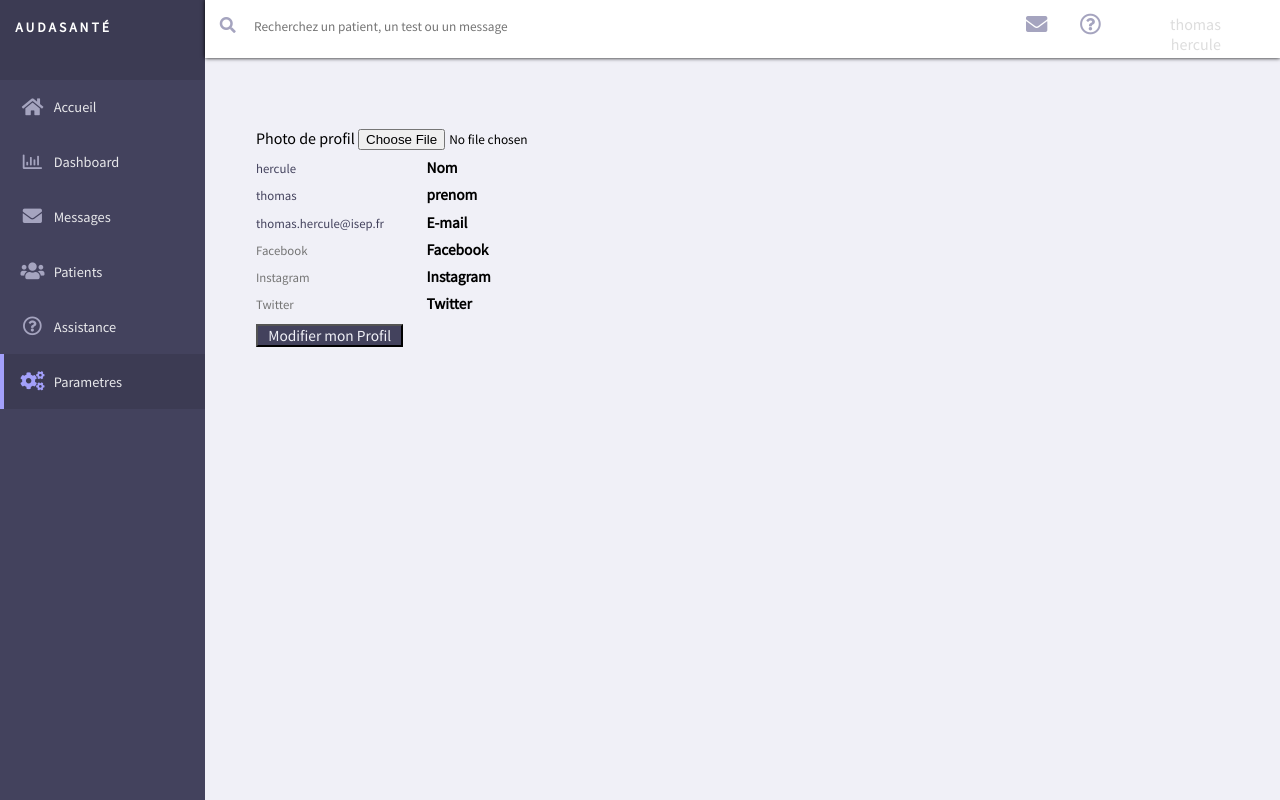
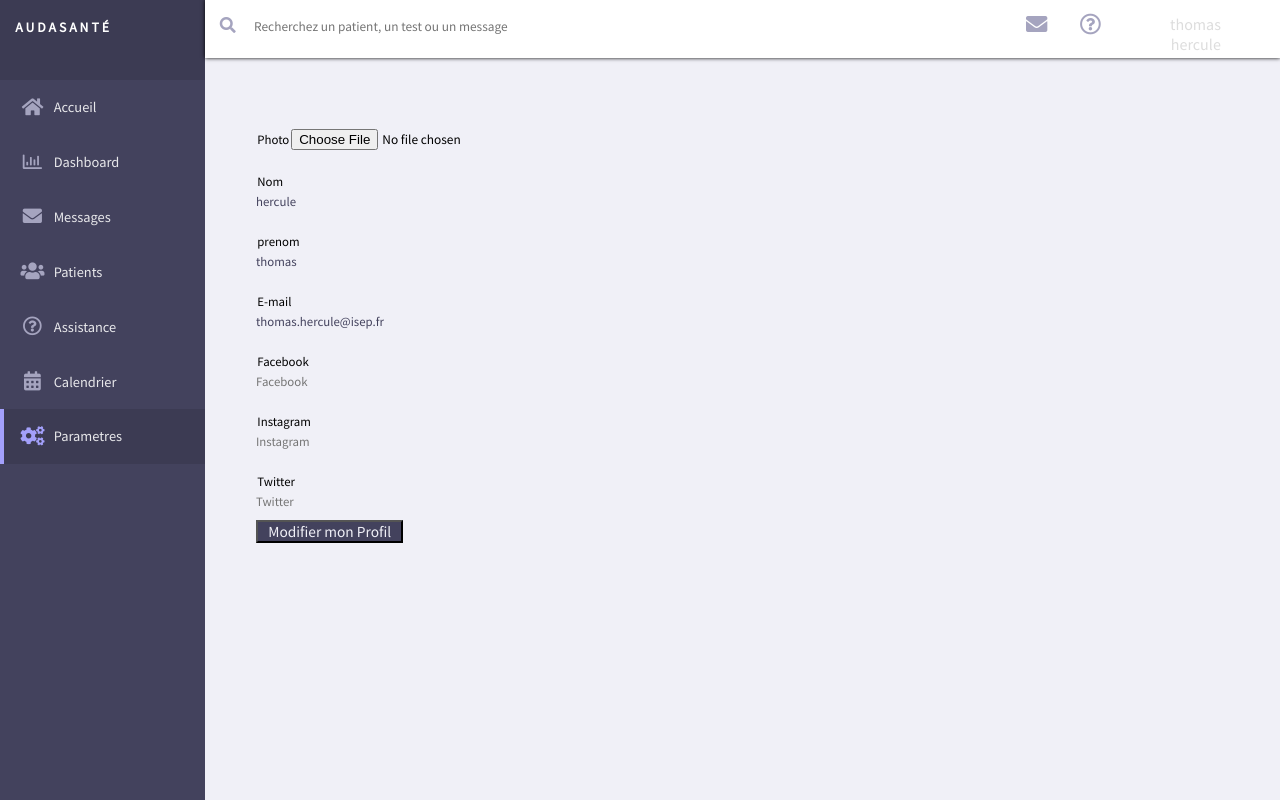
Before and after one commit to Bochelly/audasante, a PHP site: page /admin/editionprofil.php in a window 1280 px wide. Run offline with PHP 8.4, Linux system fonts and the light colour scheme; a user stored in the database is signed in; data comes from the database, SQL or seed files in the repository; some libraries are stand-ins or nearby versions.

Commit message:
plaien de bugfix et une versin correcte de edition profil

```diff
--- a/CSS/editionprofil.css
+++ b/CSS/editionprofil.css
@@ -31,8 +31,10 @@ body{
 .input-line input{
   color: #43425D;
   font-weight: 300;
-  border-bottom: 1px solid rgba(67, 66, 93, 0.3);
   transition: .2s;
+  border: none;
+  font-size: 1vw;
+  background-color:#F0F0F7;
 
 }
 
@@ -45,12 +47,7 @@ body{
   background-color: #FCFCFE;
 
 }
-.input-line input{
-  border: none;
-  font-size: 1vw;
-  margin-top: 1%;
-  background-color:#F0F0F7;
-}
+
   .ghost-round{
     font-size: 1.2vw;
     margin-top: 1%;
--- a/admin/assistance.php
+++ b/admin/assistance.php
@@ -60,7 +60,7 @@ if (! $_SESSION['connected'] ) {
 	<div id="contact">
 		<h3>Communauté</h3>
 		<ul>
-			<a href="faq" ><li id="faq"><i class="fas fa-question fa-fw fa-2x" style="color: #E8E8EB"></i>Foire Aux Questions</li></a>
+			<a href="faq.php" ><li id="faq"><i class="fas fa-question fa-fw fa-2x" style="color: #E8E8EB"></i>Foire Aux Questions</li></a>
 			<li><i class="fas fa-map-marker-alt fa-fw fa-2x" style="color: #D2323F"></i> 10, rue de Vanves à Issy-les-Moulinaux</li>
 				<li><i class="fas fa-phone-square-alt fa-fw fa-2x" style="color: #72B239"></i> 0100000000</li>
 				<li><i class="fas fa-at fa-fw fa-2x" style="color: #156080"></i> Audasanté@gmail.com</li>
--- a/admin/editionprofil.php
+++ b/admin/editionprofil.php
@@ -156,51 +156,66 @@ $profil->closeCursor();
 
 	<div id="profil">
 		<form method="POST" action=""  enctype="multipart/form-data">
-			<label> Photo de profil </label>
+			<label class="floating-label">Photo</label>
 			<input type='file' name="photo"> </input>
 			<br/>
 
 
 			<div class="input-line">
+				<br/>
+			<label class="floating-label">Nom</label>
+			<br/>
 			<input type="text" name="newnom" placeholder="Nom" value="<?php echo $data['last_name'] ?>">
-			<span class="floating-label">Nom</span>
+
 			<br/>
 			</div>
 
 			<div class="input-line">
+				<br/>
+			<label class="floating-label">prenom</label>
+			<br/>
 			<input type="text" name="newprenom" placeholder="Prénom" value="<?php echo $data['first_name'] ?>">
-			<span class="floating-label">prenom</span>
+
 			 <br/>
 			 </div>
 
 			<div class="input-line">
+				<br/>
+			<label class="floating-label">E-mail</label>
+			<br/>
 			<input type="text" name="newemail" placeholder="E-mail" value="<?php echo $data['e_mail'] ?>">
-			<span class="floating-label">E-mail</span>
+
 			<br/>
 			</div>
 
 			<div class="input-line">
+				<br/>
+			<label class="floating-label">Facebook</label>
+			<br/>
+
 			<input type="text" name="newfacebook" placeholder="Facebook" value="<?php echo $data['facebook'] ?>">
-			<span class="floating-label">Facebook</span>
+
 			<br/>
 			</div>
 
 			<div class="input-line">
+				<br/>
+			<label class="floating-label">Instagram</label>
+			<br/>
 			<input type="text" name="newinstagram" placeholder="Instagram" value="<?php echo $data['instagram'] ?>">
-			<span class="floating-label">Instagram</span>
+
 			<br/>
 			</div>
 
 			<div class="input-line">
+				<br/>
+			<label class="floating-label">Twitter</label>
+			<br/>
 			<input type="text" name="newtwitter" placeholder="Twitter" value="<?php echo $data['twitter'] ?>">
-			<span class="floating-label">Twitter</span>
 			<br/>
 			</div>
 			<button class="ghost-round dark"  type="submit" name="submit" value="Connexion">Modifier mon Profil</button>
-			<?php if(isset($message_erreur)) {
-					echo $message_erreur;
-				}
-				?>
+
 
 
 		</form>
--- a/admin/menu_lateral_admin.php
+++ b/admin/menu_lateral_admin.php
@@ -7,6 +7,7 @@
 		    <a href="messagerie.php"><li <?php if ($page_en_cours == 'messagerie') {echo 'class="en_cours"';} ?>><i class="fas fa-envelope fa-lg fa-fw"> </i><span>Messages</span></li></a>
 		    <a href="patients.php"><li <?php if ($page_en_cours == 'patients') {echo 'class="en_cours"';} ?>><i class="fas fa-users fa-lg fa-fw"> </i><span>Patients</span></li></a>
 		    <a href="assistance.php"><li <?php if ($page_en_cours == 'assistance') {echo 'class="en_cours"';} ?>><i class="far fa-question-circle fa-lg fa-fw"></i><span>Assistance</span></li></a>
+		    <a href="calendrier.php"><li <?php if ($page_en_cours == 'calendrier') {echo 'class="en_cours"';} ?>><i class="fas fa-calendar-alt fa-lg fa-fw"> </i><span>Calendrier</span></li></a>
 		    <a href="profil.php"><li <?php if ($page_en_cours == 'parametre') {echo 'class="en_cours"';} ?>><i class="fas fa-cogs fa-lg fa-fw"> </i><span>Parametres</span></li></a>
 		</ul>
 </nav>
```
Also changed, not shown: admin/calendrier.php (added, +36 -0 lines).
